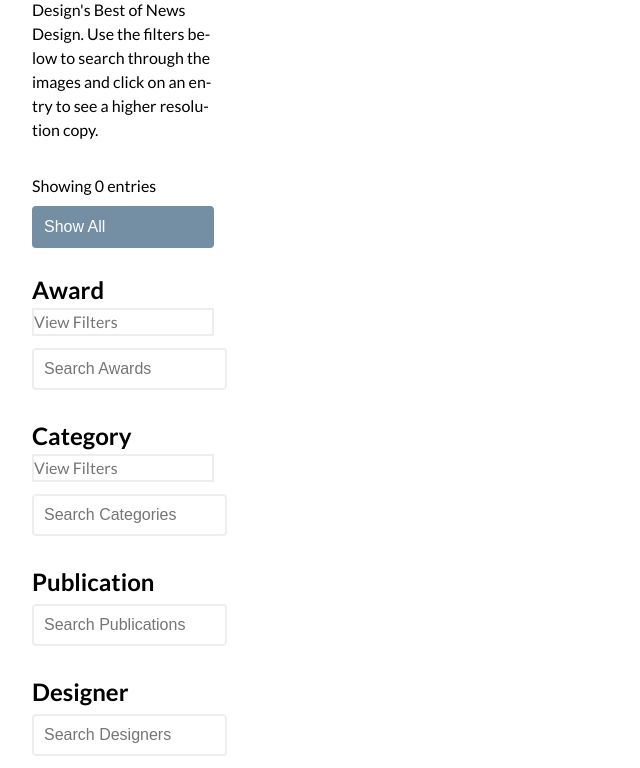
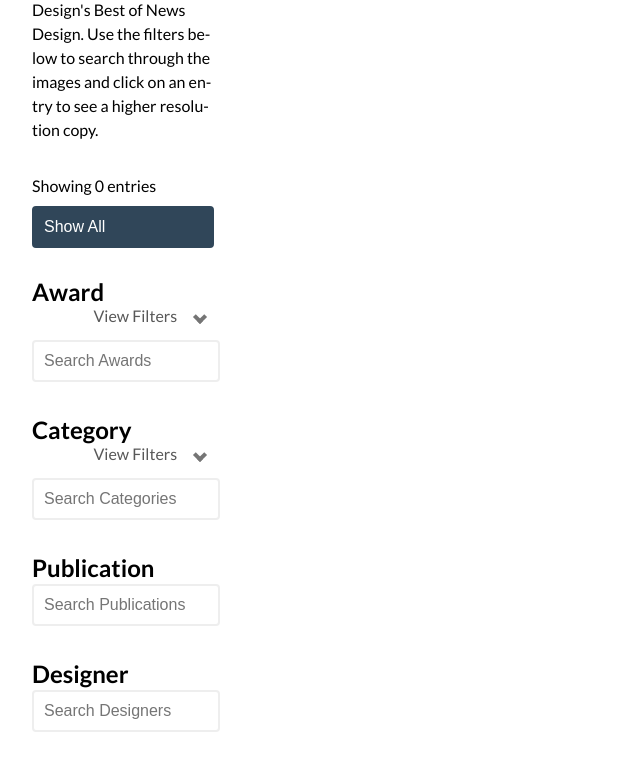
Before and after one commit to JamesBenedict/snd_app, a Flask app: template templates/index.html in a window 1280 px wide. Shown: the part 402-1170 px from the top of the page, without its empty margins (0-640 px from the left). After the commit the page ends 1134 px from the top, so only its background shows below. Run offline with Flask 2, Linux system fonts and the light colour scheme; the template is opened without the code that fills it, so the values that code supplies are empty.

Commit message:
Add files via upload

```diff
--- a/static/css/style.css
+++ b/static/css/style.css
@@ -26,8 +26,9 @@ a {
     color: #304659; }
 
 button {
-  border: 2px solid #eee;
-  color: #757575;
+  border: 2px solid #748FA4;
+  color: white;
+  background-color: #748FA4;
   border-radius: 4px;
   width: auto;
   height: auto;
@@ -41,8 +42,8 @@ button {
     border-color: #748FA4; }
 
 .is-checked {
-  background-color: #748FA4;
-  border-color: #748FA4;
+  background-color: #304659;
+  border-color: #304659;
   color: white; }
 
 .sorter p {
@@ -51,21 +52,39 @@ button {
 .sorter button {
   margin: 0 0 1em 0;
   display: block;
-  width: 100%; }
+  width: 100%;
+  padding: 10px 10px 10px 10px; }
 
 .sorter h2 {
   font-weight: 900;
-  margin-top: 1.25em;
-  margin-bottom: .25em; }
+  margin-top: 3em;
+  margin-bottom: .25em;
+  display: inline; }
 
 .sorter .accordion {
-  border: 2px solid #eee;
-  color: #757575; }
+  background-color: white;
+  border-color: white;
+  color: #585858;
+  padding: 0 0 0 0;
+  width: auto;
+  display: inline;
+  float: right;
+  margin-right: 5%; }
 
-.sorter .active {
-  background-color: #757575;
-  border-color: #757575;
-  color: white; }
+i {
+  border: solid #757575;
+  border-width: 0 4px 4px 0;
+  display: inline-block;
+  padding: 3px;
+  margin-left: 15px; }
+
+.down {
+  transform: rotate(45deg);
+  -webkit-transform: rotate(45deg); }
+
+.up {
+  transform: rotate(-135deg);
+  -webkit-transform: rotate(-135deg); }
 
 .share-open {
   background-color: #748FA4;
@@ -83,7 +102,7 @@ input[type="text"] {
   border: 2px solid #eee;
   color: #757575;
   font-size: 1em;
-  width: 94%;
+  width: 90%;
   margin: .25em 0 .25em 0;
   padding: 10px 10px 10px 10px; }
 
@@ -91,7 +110,7 @@ input[type="text"] {
   background-color: #748FA4;
   border: 2px solid #748FA4;
   text-align: center;
-  border-radius: 0px;
+  border-radius: 4px;
   color: white;
   position: fixed;
   left: 0;
@@ -192,7 +211,14 @@ article {
 
 .panel {
   background-color: white;
+  display: none;
+  margin-top: 1em; }
+
+.arrow-hidden {
   display: none; }
+
+.sorter-head-row {
+  margin-top: 2em; }
 
 @media (min-width: 600px) {
   .sorter {
@@ -211,6 +237,10 @@ article {
     bottom: 15%;
     width: auto;
     margin-left: 2.5%; } }
+
+@media (min-width: 900px) {
+  .grid {
+    margin-top: 0em; } }
 
 @media (min-width: 1200px) {
   .sorter {
--- a/static/js/app.js
+++ b/static/js/app.js
@@ -214,13 +214,32 @@ for (i = 0; i < acc.length; i++) {
     });
 }
 
+// $('.accordion').click(function(){
+//     var $this = $(this);
+//     $this.toggleClass('accordion-hide');
+//     if($this.hasClass('accordion-hide')){
+//       $this.text('View Filters');
+
+//       // $arrow.addClass('down');
+
+//     } else {
+//       $this.text('Hide Filters');
+//       $('.arrow-hidden').removeClass('arrow-hidden');
+//     }
+//   });
+
+
 $('.accordion').click(function(){
     var $this = $(this);
     $this.toggleClass('accordion-hide');
     if($this.hasClass('accordion-hide')){
       $this.text('View Filters');
+      $this.remove('.arrow')
+      $this.append('<i class="arrow down"></i>');
     } else {
       $this.text('Hide Filters');
+      $this.remove('.arrow')
+      $this.append('<i class="arrow up"></i>');
     }
   });
 
@@ -229,7 +248,7 @@ $('.share-close').click(function(){
   // var $this = $(this);
   var $container = $('.share-container');
   $container.removeClass('share-show');
-  $container.addClass('share-hide')
+  $container.addClass('share-hide');
   // $container.toggle('share-container-hide');
   console.log('test')
 })
--- a/static/scss/article.scss
+++ b/static/scss/article.scss
@@ -47,9 +47,16 @@ article{
     // padding: 0 18px;
     background-color: white;
     display: none;
+    margin-top: 1em;
 }
 
+.arrow-hidden{
+  display: none;
+}
 
+.sorter-head-row{
+  margin-top: 2em;
+}
 
 @include for-size(tablet-portrait) {
     .sorter{
@@ -76,8 +83,12 @@ article{
   }
 }
 
+
+
 @include for-size(tablet-landscape) {
-
+  .grid{
+    margin-top: 0em;
+  }
 }
 
 @include for-size(desktop) {
--- a/static/scss/fonts.scss
+++ b/static/scss/fonts.scss
@@ -38,9 +38,9 @@ a{
 
 
 button{
-	// border: 2px solid $snd-blue;
-	// color: white;
-	// background-color: $snd-blue;
+	border: 2px solid $snd-blue;
+	color: white;
+	background-color: $snd-blue;
 
 	// border: 1px solid $dark-gray;
 	// color: $dark-gray;
@@ -50,8 +50,8 @@ button{
 	// color: white;
 	// background-color: $mid-gray;
 
-	border: 2px solid $light-gray;
-	color: $mid-gray;
+	// border: 2px solid $light-gray;
+	// // color: $mid-gray;
 
 	border-radius: 4px;
 	width: auto;
@@ -70,8 +70,8 @@ button{
 }
 
 .is-checked{
-	background-color: $snd-blue;
-	border-color: $snd-blue;
+	background-color: $snd-dark-blue;
+	border-color: $snd-dark-blue;
 	color:white;
 }
 
@@ -83,26 +83,65 @@ button{
 	    margin: 0 0 1em 0;
 	    display: block;
 	    width: 100%;
+	    	padding: 10px 10px 10px 10px;
+
 	  }
 	  h2{
 	  	font-weight: 900;
-	  	margin-top: 1.25em;
+	  	margin-top: 3em;
 	  	margin-bottom: .25em;
+	  	display: inline;
 	  }
 	  .accordion{
 		// background-color: $mid-gray;
 		// border-color: $mid-gray;
 		// color: white;
-		border: 2px solid $light-gray;
-		color: $mid-gray;
+		background-color: white;
+		border-color: white;
+		color: $dark-gray;
+		padding: 0 0 0 0;
+		width: auto;
+		display: inline;
+		float:right;
+		margin-right: 5%;
+
+		// margin-top: 10px;
+
+		// border: 2px solid $light-gray;
+		// color: $mid-gray;
 
 		}
 	.active{
-		background-color: $mid-gray;
-		border-color: $mid-gray;
-		color: white;
+		// background-color: $snd-dark-blue;
+		// border-color: $snd-dark-blue;
+		// color: white;
 	}
-	}
+}
+
+
+
+i {
+    border: solid $mid-gray;
+    border-width: 0 4px 4px 0;
+    display: inline-block;
+    padding: 3px;
+	margin-left: 15px;
+	// margin-top: -100px;
+}
+
+
+.down {
+    transform: rotate(45deg);
+    -webkit-transform: rotate(45deg);
+}
+
+
+.up {
+    transform: rotate(-135deg);
+    -webkit-transform: rotate(-135deg);
+}
+
+
 .share-open{
 	background-color: $snd-blue;
 	color: white;
@@ -116,14 +155,12 @@ button{
 }
 
 
-
-
 input[type="text"] {
 	border-radius: 4px;
 	border: 2px solid $light-gray;
 	color: $mid-gray;
   	font-size: 1em;
- 	width: 94%;
+ 	width: 90%;
  	margin: .25em 0 .25em 0;
 	padding: 10px 10px 10px 10px;
 
@@ -135,7 +172,7 @@ input[type="text"] {
 	background-color: $snd-blue;
 	border: 2px solid $snd-blue;
 	text-align: center;
-	border-radius: 0px;
+	border-radius: 4px;
 	color: white;
   position: fixed;
   left: 0;
```
Also changed, not shown: static/css/article.css (+11 -0 lines), static/css/fonts.css (+34 -15 lines).
